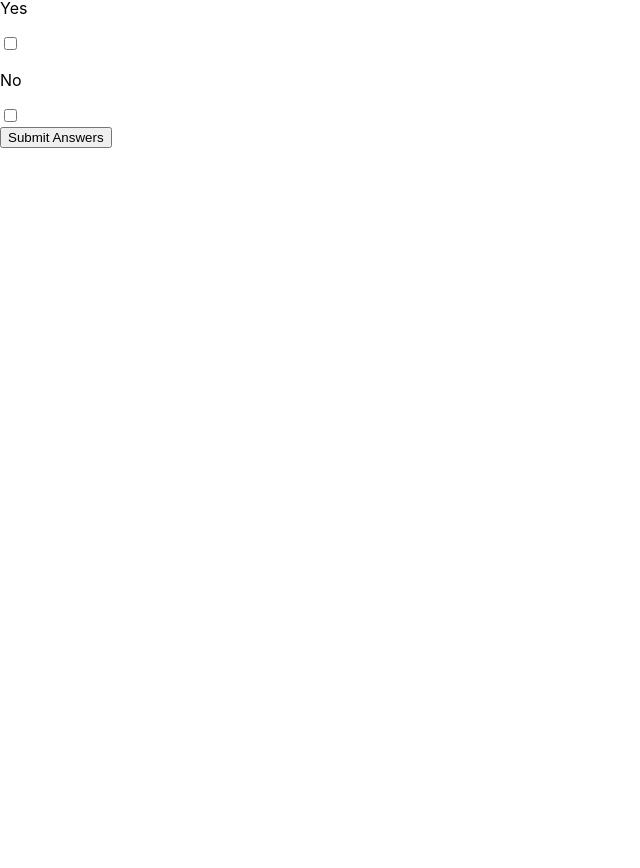
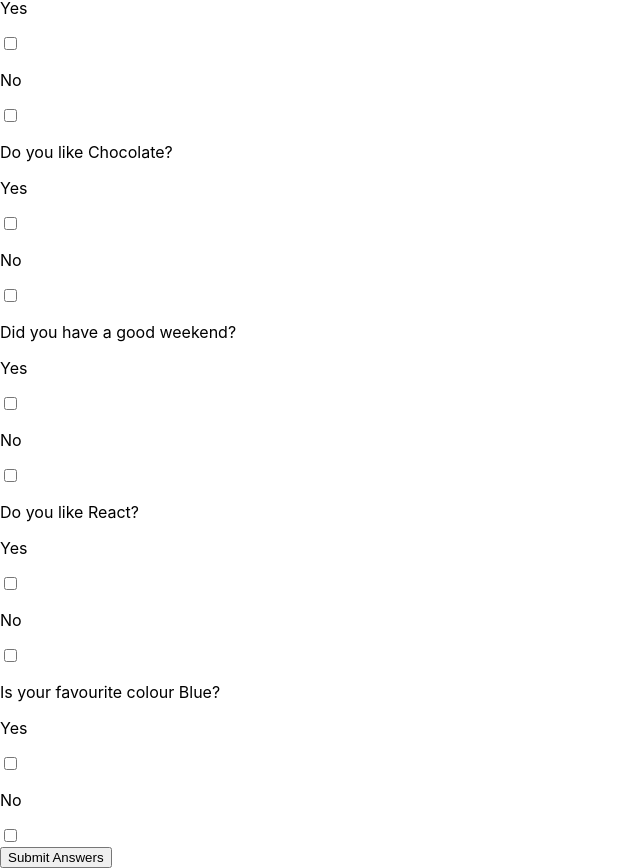
Before and after one commit to TG-hub/React-Questions-2, a React (Create React App) app in the folder react-questions-2/: page / in a window 1280 px wide. Shown: the part 1514-2382 px from the top of the page, without its empty margins (0-640 px from the left). Before the commit the page ends 1662 px from the top, so only its background shows below. Built offline with nearby package versions, Linux system fonts and the light colour scheme.

Commit message:
completed Questions Task with all five questions

```diff
--- a/react-questions-2/src/Components/Questions.js
+++ b/react-questions-2/src/Components/Questions.js
@@ -7,6 +7,11 @@ export default Questions
 function Questions () {
 
     const [answerOne, setAnswerOne] = useState ('')
+    const [answerTwo, setAnswerTwo] = useState ('')
+    const [answerThree, setAnswerThree] = useState ('')
+    const [answerFour, setAnswerFour] = useState ('')
+    const [answerFive, setAnswerFive] = useState ('')
+
     const [answerState, setAnswerState] = useState (false)
 
     const Display = () => setAnswerState(!answerState)
@@ -16,8 +21,33 @@ function Questions () {
             <p>Would you like to check this box?</p>
             <p>Yes</p> <input type={'checkbox'} onClick={() => setAnswerOne('Yes')} />
             <p>No</p><input type={'checkbox'} onClick={() => setAnswerOne('No')} /> <br/>
+
+            <p>Do you like Chocolate?</p>
+            <p>Yes</p> <input type={'checkbox'} onClick={() => setAnswerTwo('Yes')} />
+            <p>No</p><input type={'checkbox'} onClick={() => setAnswerTwo('No')} /> <br/>
+
+            <p>Did you have a good weekend?</p>
+            <p>Yes</p> <input type={'checkbox'} onClick={() => setAnswerThree('Yes')} />
+            <p>No</p><input type={'checkbox'} onClick={() => setAnswerThree('No')} /> <br/>
+
+            <p>Do you like React?</p>
+            <p>Yes</p> <input type={'checkbox'} onClick={() => setAnswerFour('Yes')} />
+            <p>No</p><input type={'checkbox'} onClick={() => setAnswerFour('No')} /> <br/>
+
+            <p>Is your favourite colour Blue?</p>
+            <p>Yes</p> <input type={'checkbox'} onClick={() => setAnswerFive('Yes')} />
+            <p>No</p><input type={'checkbox'} onClick={() => setAnswerFive('No')} /> <br/>
+
             <button onClick={Display}>Submit Answers</button>
             {answerState===true ? <p>Question 1: {answerOne}</p> : null}
+
+            {answerState===true ? <p>Question 2: {answerTwo}</p> : null}
+
+            {answerState===true ? <p>Question 3: {answerThree}</p> : null}
+
+            {answerState===true ? <p>Question 4: {answerFour}</p> : null}
+
+            {answerState===true ? <p>Question 5: {answerFive}</p> : null}
        </div>
 
 
```
